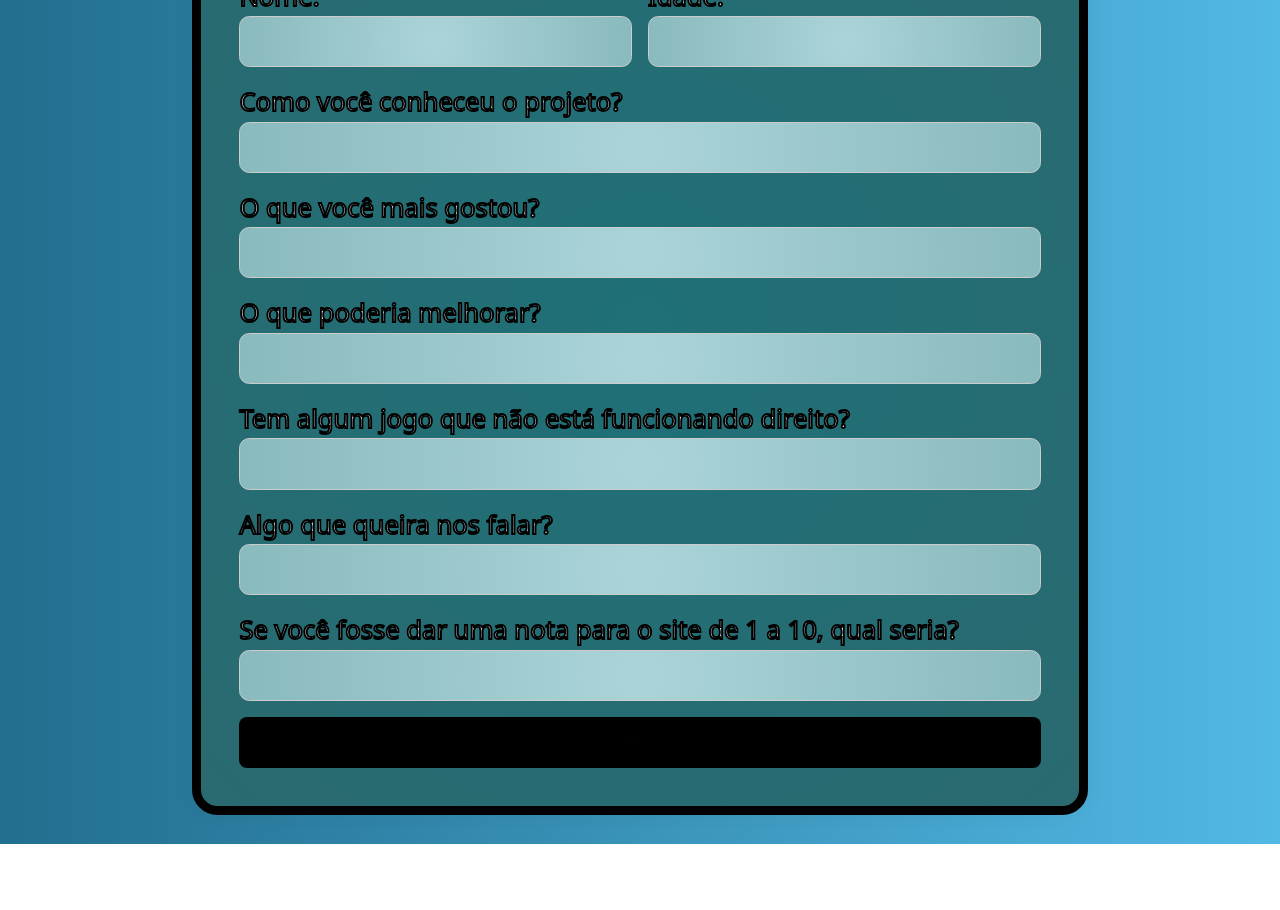
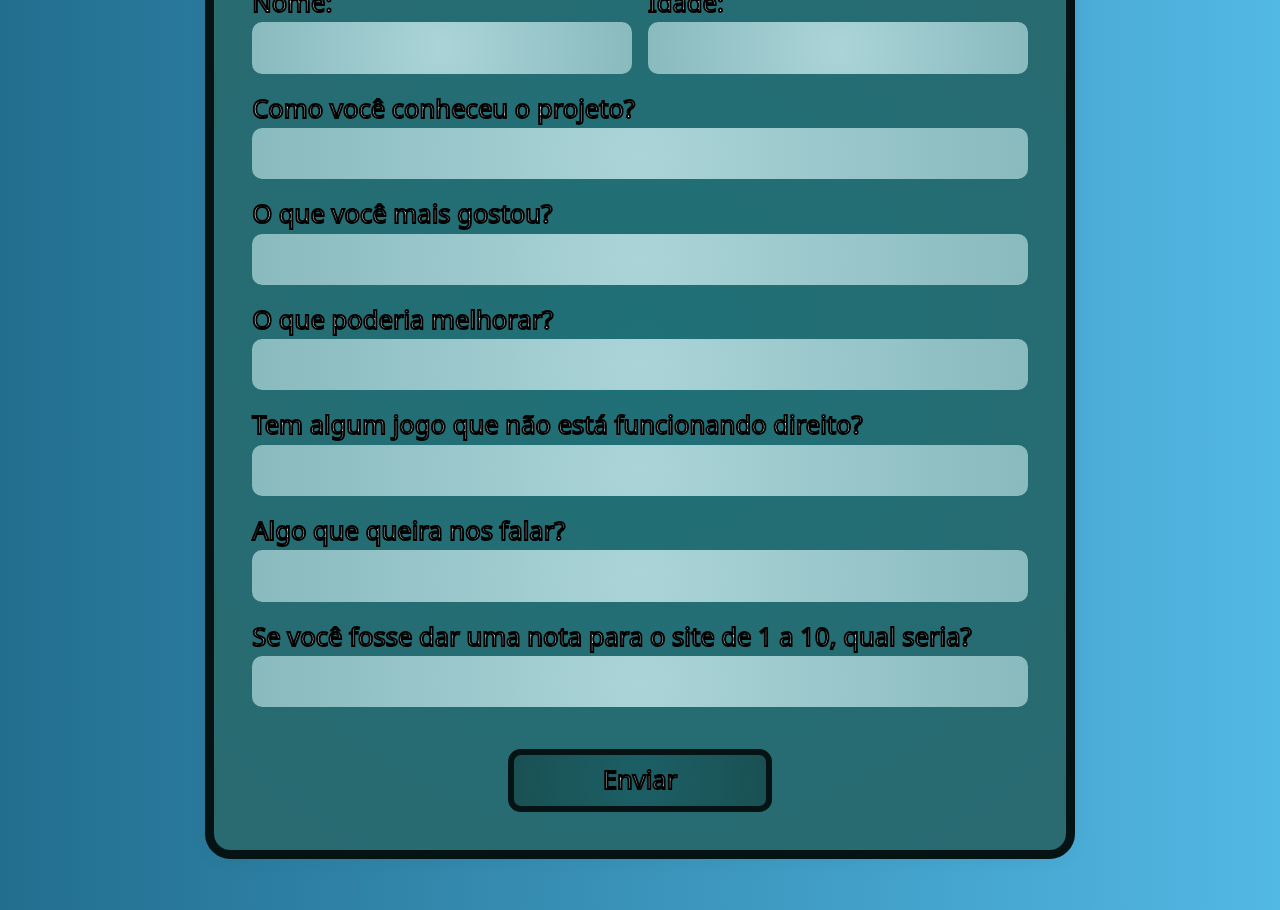
Before and after one commit to tiagopgbianchi/Jogando-com-logica-teste, a React (Vite) app: page /contato in a window 1280 px wide. Shown: the part 580-1490 px from the top of the page. Before the commit the page ends 1424 px from the top, so only its background shows below. Built offline with nearby package versions, Linux system fonts and the light colour scheme; a web font is replaced by a local one.

Commit message:
Design forms contato
Forms sem ser do ggogle mais ainda sem lugar pra enviar as repsoattas

```diff
--- a/src/CSS/Contato.css
+++ b/src/CSS/Contato.css
@@ -10,11 +10,7 @@ p {
   -webkit-text-stroke: clamp(1px, 0.13vw, 10px) #000000;
 }
 
-.formBox{
-  display: flex;
-  justify-content: center;
-  padding: 1rem;
-}
+
 iframe{
   width: clamp(300px, 80vw, 800px);
   aspect-ratio: 3 / 4;
--- a/src/CSS/form.css
+++ b/src/CSS/form.css
@@ -1,11 +1,16 @@
 .form-wrapper {
-  width: clamp(0px, 70vw, 2000px);
   margin: auto;
   padding: clamp(1rem, 3vw, 3rem);
-  border: clamp(6px, 0.75vw, 40px) solid #000000;
+  border: clamp(6px, 0.75vw, 40px) solid #051314;
   border-radius: clamp( 15px, 2vw, 1000px);
   background: radial-gradient(circle, #1f7077, #2a6a70);
   box-shadow: 0 0 20px rgba(0, 0, 0, 0.05);
+  margin: 3vw 10vw;
+}
+@media (max-width: 600px){
+  .form-wrapper{
+    margin: 3vw 3vw
+  }
 }
 .topRow{
   display: grid;
@@ -22,7 +27,7 @@
   font-size: clamp(1.7rem, 4vw, 6.5rem);
   text-align: center;
   margin-bottom: 1.5rem;
-  -webkit-text-stroke: clamp(1.7px, 0.3vw, 10px) #000000;
+  -webkit-text-stroke: clamp(1.7px, 0.3vw, 10px) #051314;
 }
 
 .feedback-form {
@@ -34,29 +39,40 @@
   color: #fff;
 }
 
-.feedback-form input,
-.feedback-form textarea {
+
+.feedback-form input {
+  outline: none;
+  color: #ffffff;
   width: 100%;
-  padding: 0.75rem;
-  font-size: clamp(1rem, 2vw, 1.125rem);
-  border: 1px solid #ccc;
+  padding: 1vw;
+  font-size: clamp(18px, 1.7vw, 5.5rem);
+  border: 0px solid #ccc;
   border-radius: clamp( 7px, 0.8vw, 1000px);
   resize: vertical;
   height: clamp(36px,4vw,10rem);
   background: radial-gradient(circle, #abd4d8, #89babe);
+  -webkit-text-stroke: clamp(1.5px, 0.13vw, 10px) #000000;
+}
+.feedback-form input:focus{
+  border: clamp(3px, 0.3vw, 2000px) solid #051314;
+  box-shadow: 0 0 40px #051314;
+  background: radial-gradient(circle, #84acaf, #75a4a8);
 }
 
 .feedback-form button {
-  background-color: black;
+  background: radial-gradient(circle, #1b6066, #1a5053);
   color: white;
-  font-size: clamp(1rem, 2vw, 1.125rem);
-  padding: 0.75rem 1.5rem;
-  border: none;
-  border-radius: 0.5rem;
+  font-size: clamp(1rem, 2vw, 1000px);
+  padding: 0.5vw 1vw;
+  border: clamp(4px, 0.5vw, 2000px) solid #051314;
+  border-radius: clamp( 10px, 1vw, 1000px);
   cursor: pointer;
   transition: background 0.3s;
+  margin: 2vw 20vw 0 20vw;
+  outline: none;
 }
 
 .feedback-form button:hover {
-  background-color: #333;
+  background: radial-gradient(circle, #18545e, #13383a);
+  transform: scale(1.04);
 }
--- a/src/Components/form.tsx
+++ b/src/Components/form.tsx
@@ -34,11 +34,11 @@ export default function CustomFeedbackForm() {
         <div className="topRow">
             <label>
               Nome:
-              <input type="text" name="nome" onChange={handleChange} required />
+              <input type="text" name="nome" onChange={handleChange} />
             </label>
             <label>
               Idade:
-              <input type="number" name="idade" onChange={handleChange} required />
+              <input type="number" name="idade" onChange={handleChange}  />
             </label>
         </div>
 
@@ -69,7 +69,7 @@ export default function CustomFeedbackForm() {
 
         <label>
           Se você fosse dar uma nota para o site de 1 a 10, qual seria?
-          <input type="number" name="nota" min="1" max="10" onChange={handleChange} required />
+          <input type="number" name="nota" min="1" max="10" onChange={handleChange}  />
         </label>
 
         <button type="submit">Enviar</button>
```
